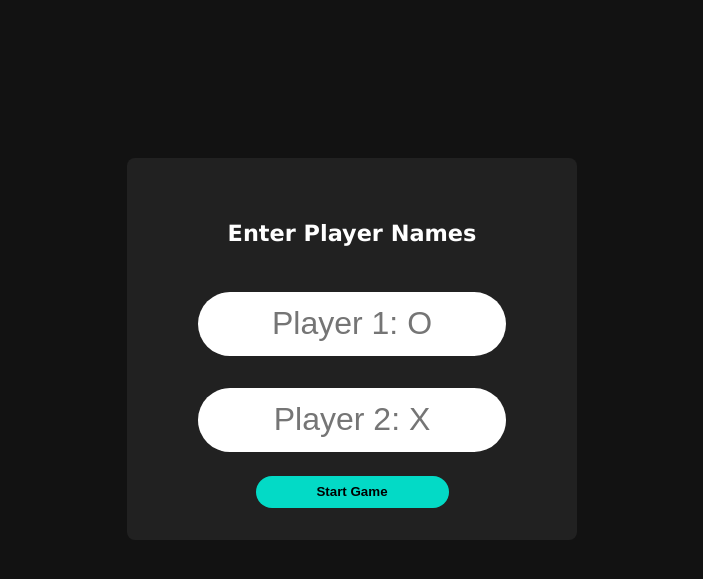
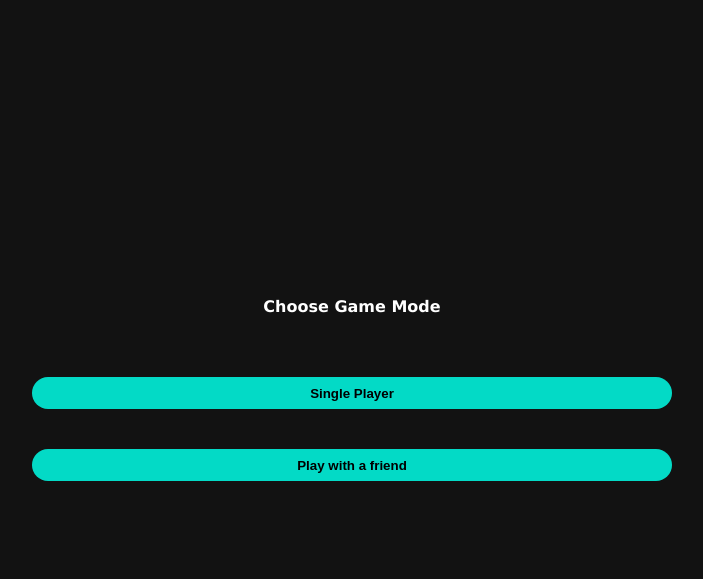
Before and after one commit to arito7/tic-tac-toe, a plain HTML site: page index.html in a window 1280 px wide. Shown: the part 81-660 px from the top of the page, without its empty margins (288-991 px from the left). Drawn offline with Linux system fonts and the light colour scheme.

Commit message:
Add game mode selection modal

```diff
--- a/css/styles.css
+++ b/css/styles.css
@@ -39,6 +39,17 @@ body {
 h1 {
     text-align: center;
     margin-bottom: 0;
+}
+
+#header,
+#footer {
+    text-align: center;
+}
+
+#container {
+    flex: 1;
+    display: flex;
+    align-items: stretch;
 }
 
 div.game {
@@ -103,18 +114,30 @@ div.game {
     scale: 0.9;
 }
 .modal {
+    flex: 1;
     width: 100%;
     height: 100%;
     color: #fff;
     display: none;
     position: fixed;
     text-align: center;
-    padding-top: 100px;
     z-index: 1;
     background-color: rgb(0,0,0);
     background-color: #323232ee;
 }
 
+.modal > .modal-contents {
+    align-content: center;
+    display: grid;
+    gap: 32px;
+    height: 100%;
+    grid-template-columns: 1fr;
+    justify-items: center;
+    background-color: #121212;
+}
+.modal > .title {
+    font-size: 2em;
+}
 .modal > .btn {
     height: 48px;
     width: 25%;
--- a/index.html
+++ b/index.html
@@ -9,10 +9,22 @@
     <title>Tic Tac Toe</title>
 </head>
 <body class="bg-primary">
-    <h1 class="text-primary">Tic Tac Toe</h1>
-    <div class="modal">
+
+    <header id="header" class="text-primary">
+        <h1>Tic Tac Toe</h1>
+    </header>
+
+    <div id="container">
+        <!-- <div class="modal">
             <p>Player 1 wins!</p>
             <button class="btn">Play Again</button>
+        </div> -->
+        <div id="modal-game-mode" class="modal">
+            <div class="modal-contents">
+                <h4 class="title">Choose Game Mode</h4>
+                <button class="btn">Single Player</button>
+                <button class="btn">Play with a friend</button>
+            </div>
         </div>
         <div class="form-wrapper">
             <form class="bg-secondary">
@@ -23,5 +35,7 @@
             </form>
         </div>
         <div class="game"></div>
+    </div>
+    <footer id="footer">footer</footer>
 </body>
 </html>
--- a/js/scripts.js
+++ b/js/scripts.js
@@ -162,8 +162,11 @@ const start = ((doc)=>{
     const btnStart = form.querySelector('.btn');
     const inputP1 = form.querySelector('#p1');
     const inputP2 = form.querySelector('#p2');
+    const modalGameMode = Modal(doc, '#modal-game-mode');
 
     const startGame = () => {
+        modalGameMode.show();
+        console.log(modalGameMode)
         const p1 = inputP1.value || 'Player 1';
         const p2 = inputP2.value || 'Player 2';
         const g = game(doc, Player(p1, 1), Player(p2, 2));
@@ -175,9 +178,11 @@ const start = ((doc)=>{
         form.style.display = form.style.display === 'none' ? 'grid' : 'none';
     };
 
+    startGame();
     //bind events
     (()=>{
         btnStart.addEventListener('click', startGame);
     })()
+
     return {toggleShow};
 })(document);
```
Lines whose indentation alone changed are shown as unchanged.
